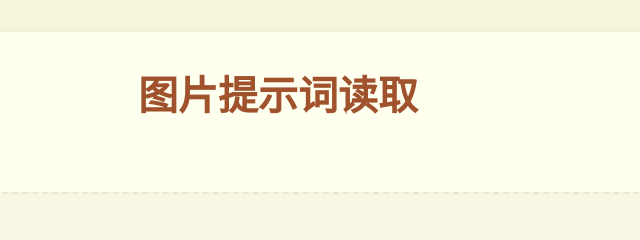
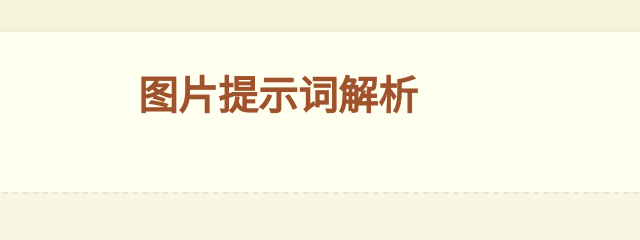
Before and after one commit to dreamhartley/prompt-reader, a plain HTML site: page index.html in a window 1280 px wide. Shown: the top 240 px of the page, 362-1002 px from the left. Drawn offline with Linux system fonts and the light colour scheme.

Commit message:
Update index.html

```diff
--- a/index.html
+++ b/index.html
@@ -3,14 +3,14 @@
 <head>
     <meta charset="UTF-8" />
     <meta name="viewport" content="width=device-width, initial-scale=1.0"/>
-    <title>图片提示词读取</title>
+    <title>图片提示词解析</title>
     <link href="https://fonts.googleapis.com/css2?family=Poppins:wght@400;500;600&display=swap" rel="stylesheet">
     <link rel="stylesheet" href="css/style.css" />
     <script src="https://cdnjs.cloudflare.com/ajax/libs/pako/2.1.0/pako.min.js"></script>
 </head>
 <body>
 <div id="metaDataTab" class="tab-content active container">
-    <h2>图片提示词读取</h2>
+    <h2>图片提示词解析</h2>
     <div class="upload-container" id="dropArea">
         <input
             type="file"
```
